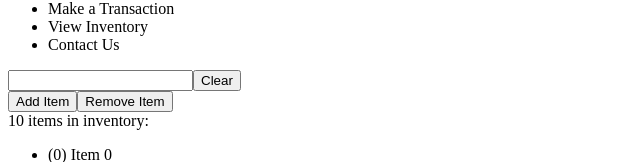
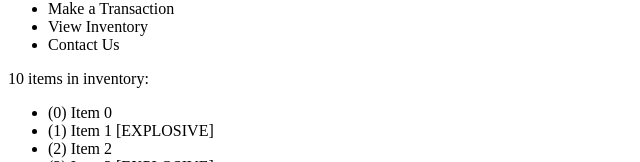
Before and after one commit to HansSimon212/integrated-inventory, a React (Create React App) app: page / in a window 1280 px wide. Shown: the part 392-554 px from the top of the page, without its empty margins (0-640 px from the left). Built offline with nearby package versions, Linux system fonts and the light colour scheme.

Commit message:
Migrates input fields/buttons to App file

```diff
--- a/src/App.js
+++ b/src/App.js
@@ -1,7 +1,6 @@
 import React, { useState, useRef } from "react";
 import Inventory from "./Inventory.js";
 import Header from "./Header";
-import Input from "./Input";
 
 // Void -> Array
 // Generates a default/initial inventory
@@ -37,7 +36,7 @@ function App() {
     <>
       <Header />
 
-      <Input items={items} />
+  {/* Input Section*/}
 
       <Inventory items={items} />
     </>
--- a/src/Input.js
+++ /dev/null
@@ -1,33 +0,0 @@
-import React, { useState, useRef } from "react";
-
-export default function Input({ items }) {
-  const textFieldRef = useRef();
-
-  // Void -> Void
-  // Adds an item with the given name, a unique ID, and the given explosivity
-  function handleAddItem(e) {
-    //TODO
-  }
-
-  // Void -> Void
-  // Removes all items with the given name
-  function handleRemoveItem(e) {
-    //TODO
-  }
-
-  // Void -> Void
-  // Clears the item entry text field.
-  function handleClear(e) {
-    textFieldRef.current.value = null;
-  }
-
-  return (
-    <>
-      <input type="text" ref={textFieldRef} />
-      <button onClick={handleClear}>Clear</button>
-      <br />
-      <button onClick={handleAddItem}>Add Item</button>
-      <button onClick={handleRemoveItem}>Remove Item</button>
-    </>
-  );
-}
```
